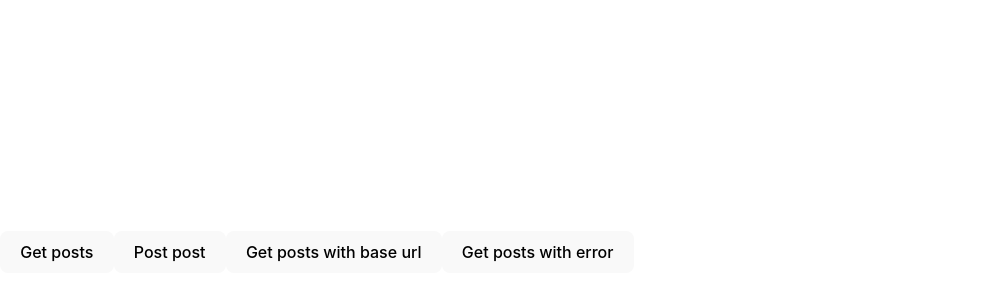
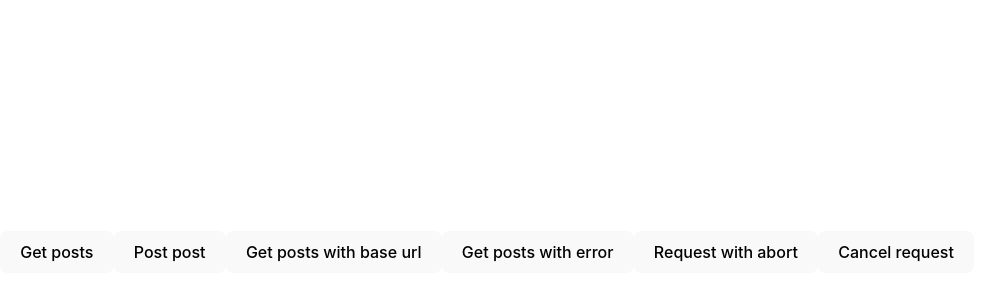
Before and after one commit to CodeCraft-LTDA/react18-nono-requisicao-axios-vite, a React (Vite) app: page / in a window 1280 px wide. Shown: the part 140-440 px from the top of the page, without its empty margins (0-996 px from the left). Built offline with nearby package versions, Linux system fonts and the light colour scheme.

Commit message:
aula 86 cancelando requisicoes

```diff
--- a/src/App.tsx
+++ b/src/App.tsx
@@ -12,6 +12,8 @@ const App = () => {
   const [postsData, setPostsData] = useState<Post[]>([]);
   const [loading, setLoading] = useState<boolean>(false);
   const [error, setError] = useState<string>('');
+
+  const controller = new AbortController();
 
   // axios.defaults.baseURL = 'https://jsonplaceholder.typicode.com';
   const api = axios.create({
@@ -77,6 +79,16 @@ const App = () => {
     setLoading(false);
   }
 
+  const handleOnClick = async () => {
+    await axios.get<Post[]>('https://jsonplaceholder.typicode.com/posts', {
+      signal: controller.signal
+    });
+  }
+
+  const handleOnCancel = async () => {
+    controller.abort();
+  }
+
 
   return (
     <div>
@@ -84,6 +96,9 @@ const App = () => {
       <button onClick={handlePostPost}>Post post</button>
       <button onClick={handleGetPostsWithBaseUrl}>Get posts with base url</button>
       <button onClick={handleGetPostsWithError}>Get posts with error</button>
+
+      <button onClick={handleOnClick}>Request with abort</button>
+      <button onClick={handleOnCancel}>Cancel request</button>
 
       {loading && <p>Loading...</p>}
       {error && <p>{error}</p>}
```
